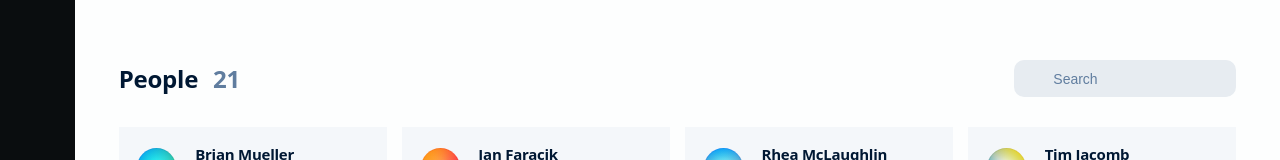
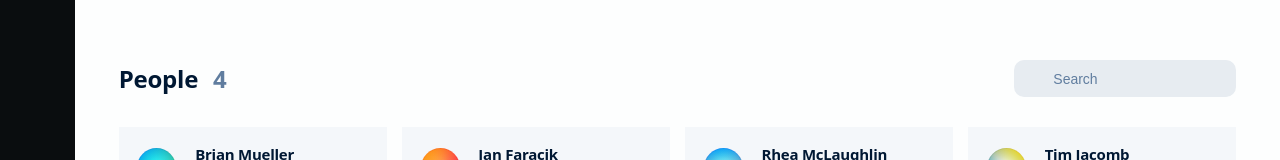
Before and after one commit to jenkinsci/jenkins-prototype, a React (Create React App) app: page /users in a window 1280 px wide. Shown: the top 160 px of the page. Built offline with nearby package versions, Linux system fonts and the light colour scheme; some icons are missing.

Commit message:
Update Users.jsx

```diff
--- a/src/pages/Users.jsx
+++ b/src/pages/Users.jsx
@@ -38,7 +38,9 @@ export default function Users() {
         <div className={"jenkins-app-bar__content"}>
           <h1>
             People
-            <span style={{"marginLeft": "1rem", "color": "var(--color-secondary)"}}>21</span>
+            <span style={{"marginLeft": "1rem", "color": "var(--color-secondary)"}}>
+              { people.length }
+            </span>
           </h1>
         </div>
         <div className={"jenkins-app-bar__controls"}>
```
